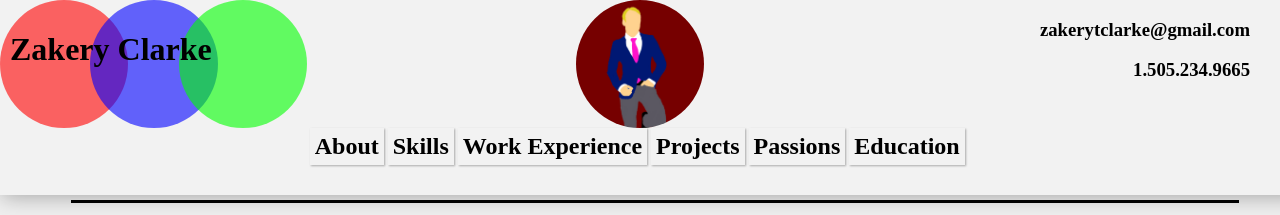
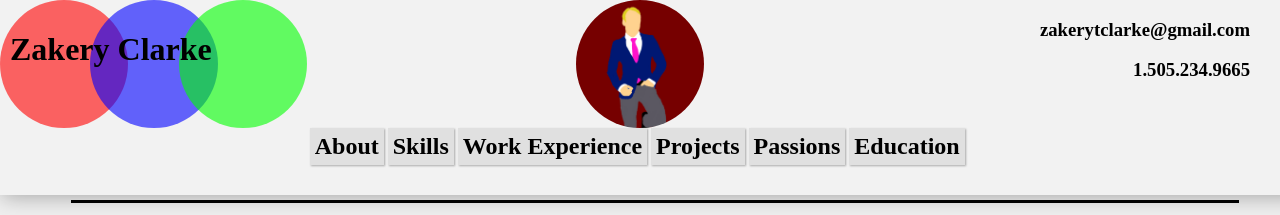
Before and after one commit to zakerytclarke/zakerytclarke.github.io, a plain HTML site: page index.html in a window 1280 px wide. Shown: the top 215 px of the page. Drawn offline with Linux system fonts and the light colour scheme.

Commit message:
Update index.html

```diff
--- a/index.html
+++ b/index.html
@@ -61,7 +61,7 @@ color:black;
 }
 .menu{
   box-shadow:1px 1px 2px rgba(0,0,0,0.3);
-  background-color: :white;
+  background-color:#e0e0e0;
   display:inline-block;
   color:black;
   padding-right:30px;
```
